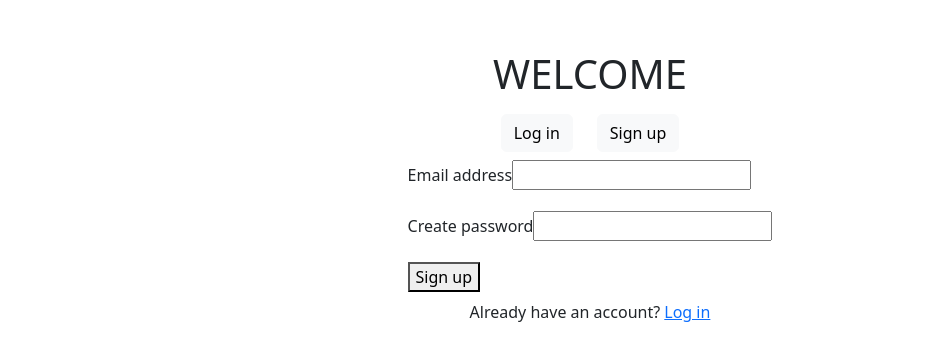
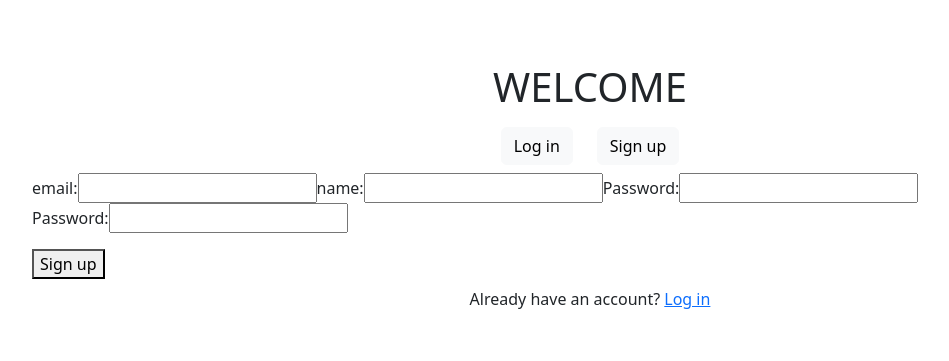
Before and after one commit to work-space817/Financial-Budgeting-App, a React (Create React App) app: page /auth in a window 1280 px wide. Shown: the part 205-566 px from the top of the page, without its empty margins (50-999 px from the left). Built offline with nearby package versions, Linux system fonts and the light colour scheme; no server answers.

Commit message:
hot fix 05.07

```diff
--- a/src/components/auth/register/SignUp.tsx
+++ b/src/components/auth/register/SignUp.tsx
@@ -17,50 +17,122 @@ const SignUp = () => {
 
   const [email, setEmail] = useState("");
   const [password, setPassword] = useState("");
+  const [name, setName] = useState("");
+  const [confirmPassword, setConfirmPassword] = useState("");
   const [error, setError] = useState<IRegisterError>();
 
-  const onSubmit = async (e: any) => {
+  const handleChange = (e: React.ChangeEvent<HTMLInputElement>) => {
+    setPassword(e.target.value);
+    setEmail(e.target.value);
+    setName(e.target.value);
+    setConfirmPassword(e.target.value);
+  };
+
+  const handleSubmit = async (e: React.FormEvent<HTMLFormElement>) => {
     e.preventDefault();
-    console.log("Formik Submit Form to Server", e);
+
     try {
-      const result = await http.post("api/account/register", e);
-      console.log("Result server good", result);
-    } catch (err: any) {
-      const error = err.response.data.errors as IRegisterError;
-      if (error.email) {
-        setFieldError("email", error.email[0]);
-        return;
-      }
-      setError(error);
-      console.log("Bad request", err);
+      const formData = new FormData();
+      formData.append("email", email);
+      formData.append("name", name);
+      formData.append("password", password);
+      formData.append("confirm", confirmPassword);
+      // Виконати POST-запит до серверу на локальному хості 5000
+      const response = await http.post("api/account/register", formData);
+
+      // Обробити успішну відповідь від серверу
+      console.log(response.data);
+
+      // Очистити поля після відправки форми
+      setEmail("");
+      setName("");
+      setPassword("");
+      setConfirmPassword("");
+    } catch (error) {
+      // Обробити помилку, якщо сталася
+      console.error(error);
     }
   };
 
   return (
     <>
-      <form>
-        <Input
+      <form onSubmit={handleSubmit}>
+        {/* <Input
           type="email"
           label="Email address"
           value={email}
-          onChange={(e) => setEmail(e.target.value)}
+          onChange={handleChange}
           required
           placeholder="Email address"
+          field={""}
+        />
+        <Input
+          type="text"
+          label="Name"
+          value={name}
+          onChange={handleChange}
+          required
+          placeholder="Name"
           field={""}
         />
         <Input
           type="password"
           label="Create password"
           value={password}
-          onChange={(e) => setPassword(e.target.value)}
+          onChange={handleChange}
           required
           placeholder="Password"
           field={""}
         />
+        <Input
+          type="password"
+          label="confirm password"
+          value={confirmPassword}
+          onChange={handleChange}
+          required
+          placeholder="confirm Password"
+          field={""}
+        /> */}
+        <div className="mb-3">
+          <label>
+            email:
+            <input
+              type="email"
+              value={password}
+              onChange={handleChange}
+              required
+            />
+          </label>
+          <label>
+            name:
+            <input
+              type="text"
+              value={password}
+              onChange={handleChange}
+              required
+            />
+          </label>
+          <label>
+            Password:
+            <input
+              type="password"
+              value={password}
+              onChange={handleChange}
+              required
+            />
+          </label>
+          <label>
+            Password:
+            <input
+              type="password"
+              value={password}
+              onChange={handleChange}
+              required
+            />
+          </label>
+        </div>
 
-        <button type="submit" onClick={onSubmit}>
-          Sign up
-        </button>
+        <button type="submit">Sign up</button>
       </form>
 
       <p>
@@ -71,6 +143,3 @@ const SignUp = () => {
 };
 
 export default SignUp;
-function setFieldError(arg0: string, arg1: string) {
-  throw new Error("Function not implemented.");
-}
```
